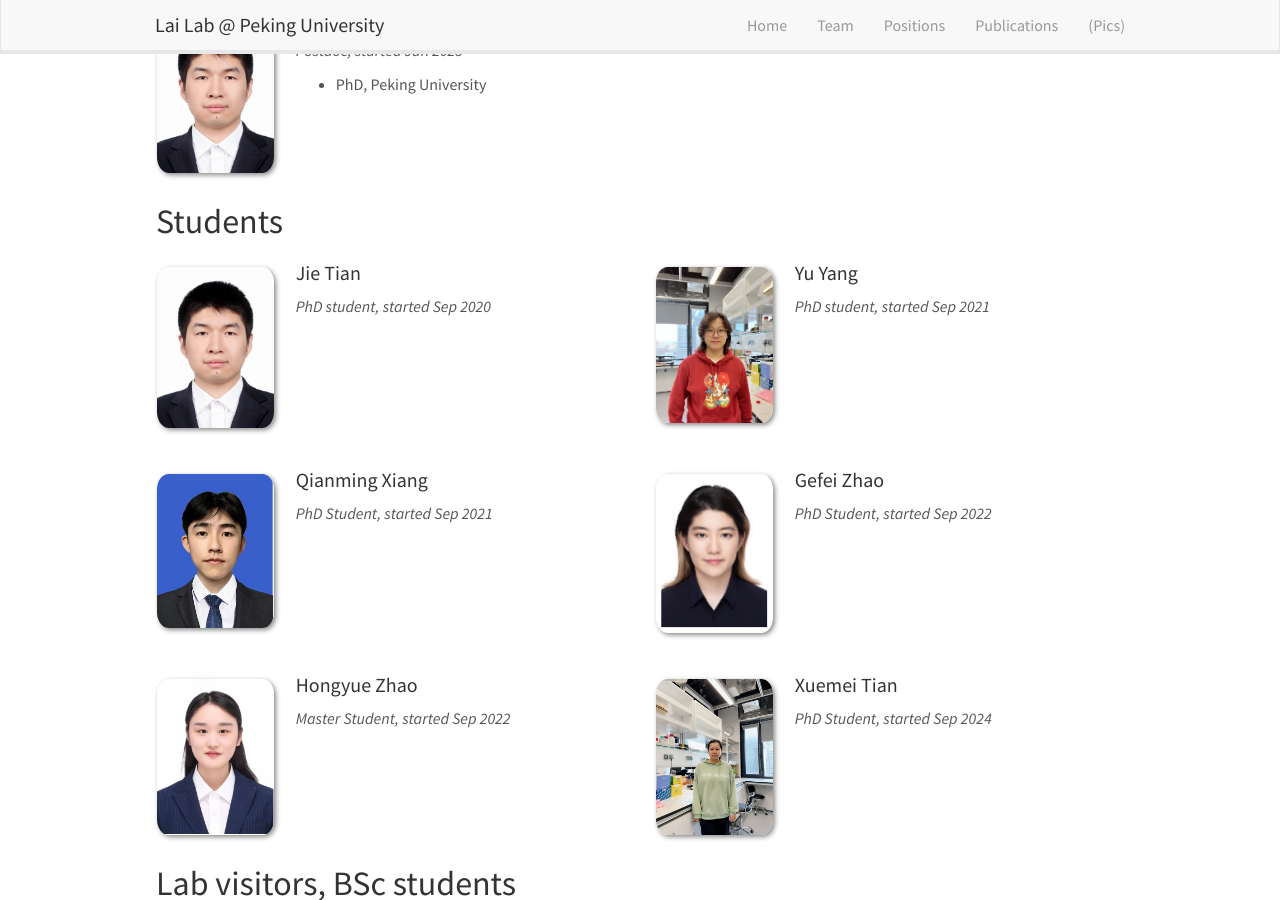
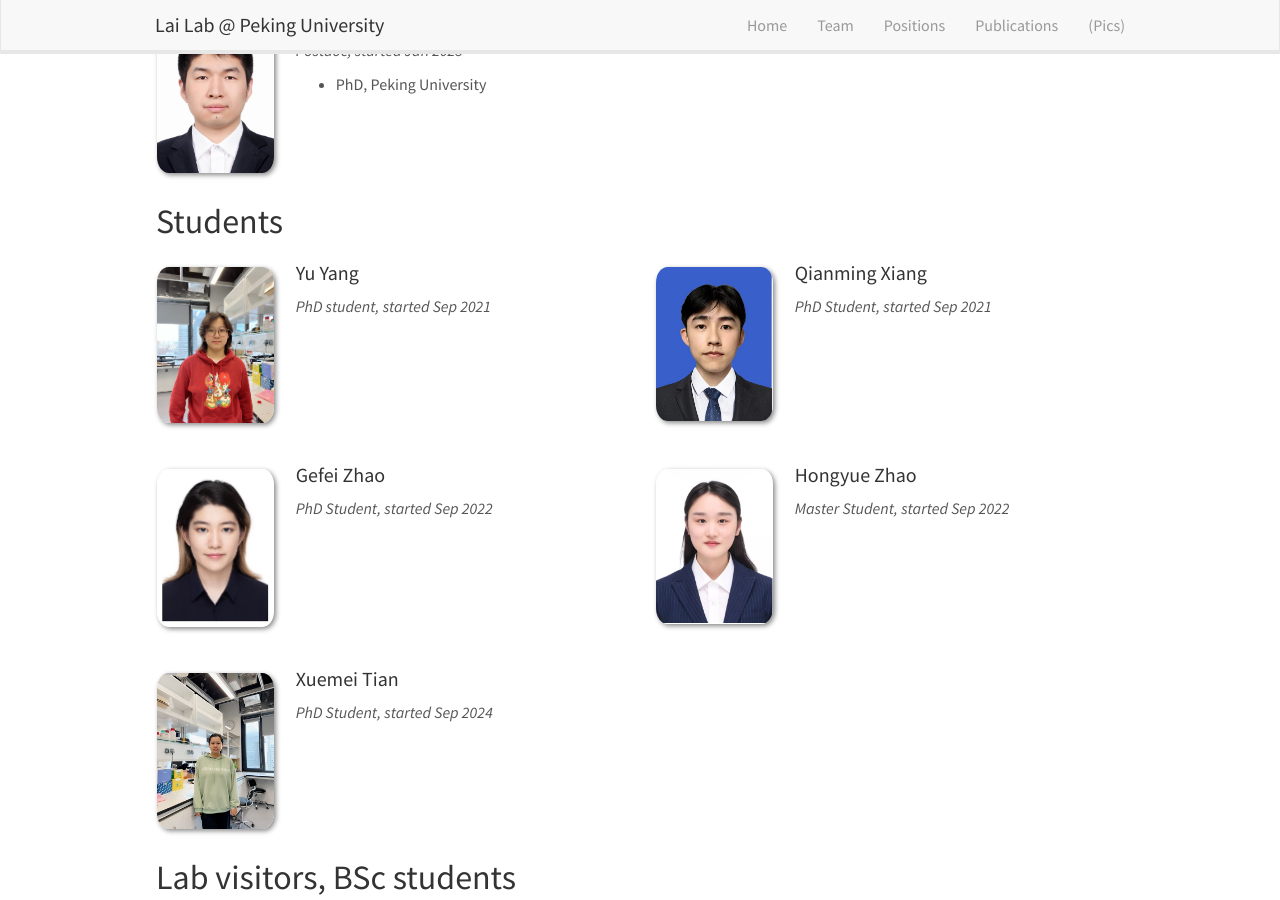
Before and after one commit to laiblab/laiblab.github.io, a Jekyll site: the page built from _pages/team.md, in a window 1280 px wide and 900 px high, scrolled down 496 px. Built offline with Jekyll 4.4.1, drawn with Linux system fonts in a browser that asks for light colours; nearby versions of some CDN libraries.

Commit message:
Add files via upload

```diff
--- a/_data/students.yml
+++ b/_data/students.yml
@@ -7,9 +7,6 @@
 #  education2:
 #  education3:
 #  education4:
-- name: Jie Tian
-  photo: Tianjie.jpeg
-  info: PhD student, started Sep 2020
 
 - name: Yu Yang
   photo: Yangyu.png
```
